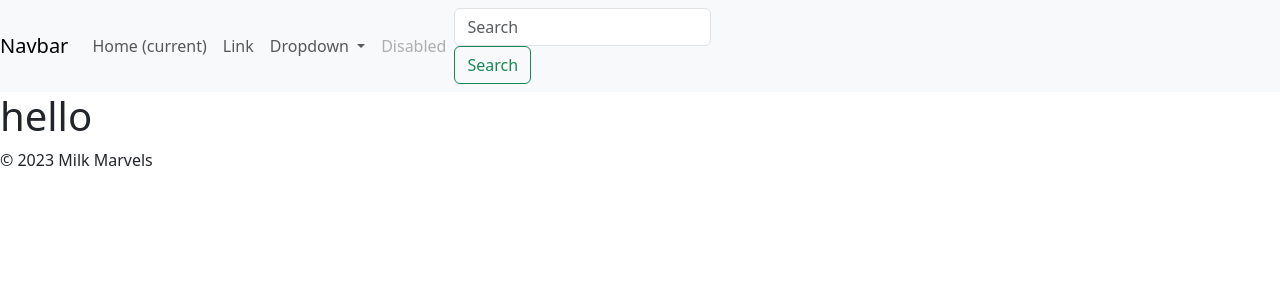
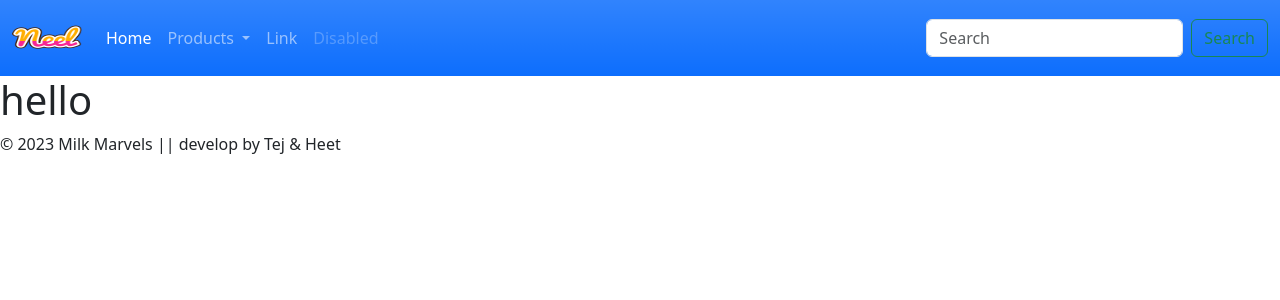
Before and after one commit to TejKapadiya/milkmarvels, a Django app: page / in a window 1280 px wide. Shown: the top 300 px of the page. Run offline with Django 4.2, Linux system fonts and the light colour scheme.

Commit message:
nav bar
40:52

```diff
--- a/templates/base.html
+++ b/templates/base.html
@@ -12,6 +12,47 @@
 <title>home</title>
 </head>
 <body>
+  <nav class="navbar navbar-expand-lg navbar-dark bg-primary bg-gradient">
+    <div class="container-fluid">
+      <a class="navbar-brand" href="/">
+        <img src="{% static 'images/neel.png' %}" alt="logo" width="70px" height="50px">
+
+      </a>
+      <button class="navbar-toggler" type="button" data-bs-toggle="collapse" data-bs-target="#navbarSupportedContent" aria-controls="navbarSupportedContent" aria-expanded="false" aria-label="Toggle navigation">
+        <span class="navbar-toggler-icon"></span>
+      </button>
+      <div class="collapse navbar-collapse" id="navbarSupportedContent">
+        <ul class="navbar-nav me-auto mb-2 mb-lg-0">
+          <li class="nav-item">
+            <a class="nav-link active" aria-current="page" href="/">Home</a>
+          </li>
+          <li class="nav-item dropdown">
+            <a class="nav-link dropdown-toggle" href="#" id="navbarDropdown" role="/button" data-bs-toggle="dropdown" aria-expanded="false">
+              Products
+            </a>
+            <ul class="dropdown-menu" aria-labelledby="navbarDropdown">
+              <li><a class="dropdown-item" href="#">Milk</a></li>
+              <li><a class="dropdown-item" href="#">Curd</a></li>
+              <li><a class="dropdown-item" href="#">PAneer</a></li>
+              <li><a class="dropdown-item" href="#">Milk</a></li>
+              <li><a class="dropdown-item" href="#">Milk</a></li>
+            </ul>
+          </li>
+          <li class="nav-item">
+            <a class="nav-link" href="#">Link</a>
+          </li>
+
+          <li class="nav-item">
+            <a class="nav-link disabled" href="#" tabindex="-1" aria-disabled="true">Disabled</a>
+          </li>
+        </ul>
+        <form class="d-flex">
+          <input class="form-control me-2" type="search" placeholder="Search" aria-label="Search">
+          <button class="btn btn-outline-success" type="submit">Search</button>
+        </form>
+      </div>
+    </div>
+  </nav>
 <script src="https://cdn.jsdelivr.net/npm/@popperjs/core@2.11.8/dist/umd/popper.min.js" integrity="sha384-I7E8VVD/ismYTF4hNIPjVp/Zjvgyol6VFvRkX/vR+Vc4jQkC+hVqc2pM8ODewa9r" crossorigin="anonymous"></script>
 <script src="https://cdn.jsdelivr.net/npm/bootstrap@5.3.3/dist/js/bootstrap.min.js" integrity="sha384-0pUGZvbkm6XF6gxjEnlmuGrJXVbNuzT9qBBavbLwCsOGabYfZo0T0to5eqruptLy" crossorigin="anonymous"></script>
 
@@ -20,46 +61,13 @@
 <script src="{% static 'js/owl.carousel.min.js' %}"></script>
 <script src="{% static 'js/all.min.js '%}"></script>
 <scriptm src="{% static 'js/myscript.js '%}"></script>
-<nav class="navbar navbar-expand-lg navbar-light bg-light">
-  <a class="navbar-brand" href="#">Navbar</a>
-  <button class="navbar-toggler" type="button" data-toggle="collapse" data-target="#navbarSupportedContent" aria-controls="navbarSupportedContent" aria-expanded="false" aria-label="Toggle navigation">
-    <span class="navbar-toggler-icon"></span>
-  </button>
 
-  <div class="collapse navbar-collapse" id="navbarSupportedContent">
-    <ul class="navbar-nav mr-auto">
-      <li class="nav-item active">
-        <a class="nav-link" href="#">Home <span class="sr-only">(current)</span></a>
-      </li>
-      <li class="nav-item">
-        <a class="nav-link" href="#">Link</a>
-      </li>
-      <li class="nav-item dropdown">
-        <a class="nav-link dropdown-toggle" href="#" id="navbarDropdown" role="button" data-toggle="dropdown" aria-haspopup="true" aria-expanded="false">
-          Dropdown
-        </a>
-        <div class="dropdown-menu" aria-labelledby="navbarDropdown">
-          <a class="dropdown-item" href="#">Action</a>
-          <a class="dropdown-item" href="#">Another action</a>
-          <div class="dropdown-divider"></div>
-          <a class="dropdown-item" href="#">Something else here</a>
-        </div>
-      </li>
-      <li class="nav-item">
-        <a class="nav-link disabled" href="#">Disabled</a>
-      </li>
-    </ul>
-    <form class="form-inline my-2 my-lg-0">
-      <input class="form-control mr-sm-2" type="search" placeholder="Search" aria-label="Search">
-      <button class="btn btn-outline-success my-2 my-sm-0" type="submit">Search</button>
-    </form>
-  </div>
-</nav>
+{% block main-conetnt %}{% endblock main-conetnt %}
 <h1>hello</H1>
 <footer>
-    <p>&copy; 2023 Milk Marvels</p>
+    <p>&copy; 2023 Milk Marvels || develop by Tej & Heet</p>
 </footer>
 
-<script src="script.js"></script>
+<!-- <script src="script.js"></script> -->
 </body>
 </html>
```
Also changed, not shown: templates/index.html (added), 1 other file.
